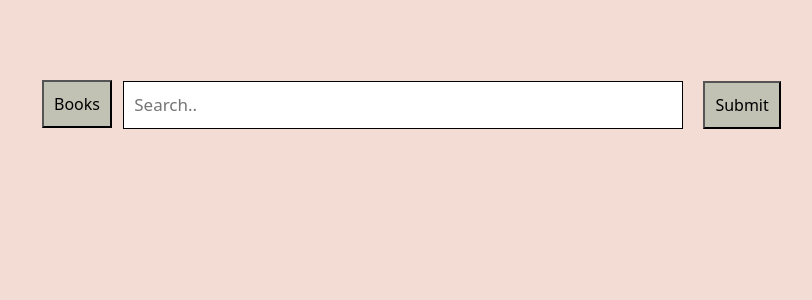
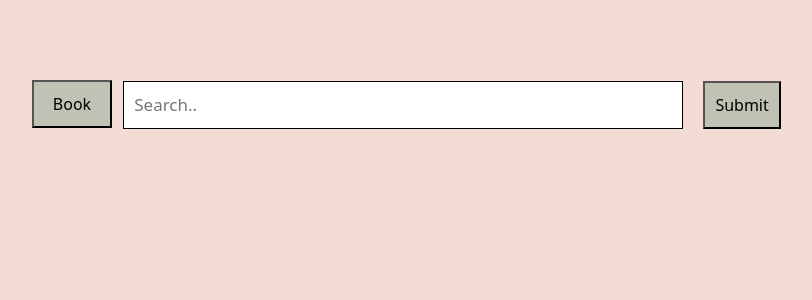
Before and after one commit to oforiwaasam/bookshelf, a Flask app: page /search in a window 1280 px wide. Shown: the part 91-391 px from the top of the page, without its empty margins (188-1000 px from the left). Run offline with Flask 2, Linux system fonts and the light colour scheme.

Commit message:
Modified the home and general book page

```diff
--- a/main.py
+++ b/main.py
@@ -39,7 +39,7 @@ def home():
     if request.method=='POST':
         book.key = request.form.get("q")
         book.other_books = ol_book_names(book.key)
-        return render_template('search.html', books=book.other_books)
+        return render_template('search.html',button="Books", books=book.other_books)
     return render_template('home.html')
 
 
@@ -132,9 +132,9 @@ def search():
         book.other_books = ol_book_names(book.key)
 #         book.name = "Book1"
 #         book.other_books = {"Book1":["book_title", "authors_list", "cover_url", "url"], "Book2":["book_title", "authors_list", "cover_url", "url"], "Book3":["book_title", "authors_list", "cover_url", "url"],"Book32":["book_title", "authors_list", "cover_url", "url"]}
-        return render_template('search.html', books=book.other_books)
+        return render_template('search.html',button="Book", books=book.other_books)
 
-    return render_template('search.html', books={})
+    return render_template('search.html',button="Book", books={})
 
 @app.route("/search_author", methods=['GET', 'POST'])
 def search_author():
@@ -144,11 +144,11 @@ def search_author():
         if(search[0]==0):
             book.other_books = search[1]
             print(book.other_books)
-            return render_template('search.html', books=book.other_books)
+            return render_template('search.html',button="Author", books=book.other_books)
         else:
-            return render_template('search.html', subtitle=f'Did you mean.. {search[1]}', books={})
+            return render_template('search.html',button="Author", subtitle=f'Did you mean.. {search[1]}', books={})
 
-    return render_template('search.html', books={})
+    return render_template('search.html',button="Author", books={})
 
 @app.route("/search_ISBN", methods=['GET', 'POST'])
 def search_ISBN():
@@ -156,8 +156,8 @@ def search_ISBN():
     if request.method=='POST':
         book.key = request.form.get("q")
         book.other_books = ol_isbn(book.key)
-        return render_template('search.html', books=book.other_books)
-    return render_template('search.html', books={})
+        return render_template('search.html',button="ISBN", books=book.other_books)
+    return render_template('search.html',button="ISBN", books={})
 
 @app.route("/search_topics", methods=['GET', 'POST'])
 def search_topics():
@@ -165,8 +165,8 @@ def search_topics():
     if request.method=='POST':
         book.key = request.form.get("q")
         book.other_books = ol_subjects(book.key)
-        return render_template('search.html', books=book.other_books)
-    return render_template('search.html', books={})
+        return render_template('search.html',button="Topics", books=book.other_books)
+    return render_template('search.html',button="Topics", books={})
 
 @app.route("/search_open_ID", methods=['GET', 'POST'])
 def search_open_ID():
@@ -174,9 +174,9 @@ def search_open_ID():
     if request.method=='POST':
         book.key = request.form.get("q")
         book.other_books = ol_work_id(book.key)
-        return render_template('search.html', books=book.other_books)
+        return render_template('search.html',button="ID", books=book.other_books)
 
-    return render_template('search.html', books={})
+    return render_template('search.html',button="ID", books={})
 
 if __name__ == '__main__':
     app.run(debug=True, host="0.0.0.0")
--- a/static/main.css
+++ b/static/main.css
@@ -100,13 +100,12 @@ a.article-title:hover {
   text-decoration: none;
 }
 
-/* .home_button2{
+
+.home_button2{
   background-color: #C1C2B4;
+  margin-top:10px;
   padding: 6px;
-  margin-right: 10px;
-  text-decoration: none;
-  position:absolute;
-} */
+}
 
 
 /* style background of search bar */
@@ -218,16 +217,6 @@ a.article-title:hover {
   animation-duration: 1.5s;
 }
 
-/* @-webkit-keyframes fade {
-  from {opacity: .4}
-  to {opacity: 1}
-}
-
-@keyframes fade {
-  from {opacity: .4}
-  to {opacity: 1}
-} */
-
 .slide_show_container_textbook{
   max-width: 1000px;
   position: relative;
@@ -288,6 +277,7 @@ a.article-title:hover {
 }
 .drop-down-button{
   background-color: #C1C2B4;
+  width: 80px;
   color: black;
   padding: 10px;
   border-color:black
@@ -300,9 +290,9 @@ a.article-title:hover {
 .dcontent{
   display: none;
   position: absolute;
-  margin-left: -47px;
-  text-align:left;
-  right: 320px;
+/*   margin-left: -47px; */
+  text-align:center;
+  right: 330px;
   margin-top: 60px;
 /*   background-color: #C1C2B4; */
 }
--- a/templates/home.html
+++ b/templates/home.html
@@ -1,6 +1,5 @@
 <div class="home_img">
     <div class= "searchnav" style="width:800px; margin:0 auto;">
-<!--             <button class="drop-down-button_home">Books</button> -->
         <div class="dcontent_home">
             <ul>
                 <a href="/search"> <button class="home_button">Books</button> </a>
@@ -15,7 +14,8 @@
         <form method="POST" action="/home" >
 <!--             <button class ="home_button">Options</button> -->
             <input type="text" name="q" placeholder="Search Book..">
-<!--             <input class ="home_button2" type="submit" name="form" value="Submit"> -->
+            <br>
+            <input class ="home_button2" type="submit" name="form" value="Submit">
         </form>
     </div>
 </div>
--- a/templates/search.html
+++ b/templates/search.html
@@ -1,7 +1,7 @@
 <div class="top_search">
     <div class= "searchbar" style="width:800px; margin:0 auto;">
             <div class="drop-down">
-                <button class="drop-down-button">Books</button>
+                <button class="drop-down-button">{{button}}</button>
                 <div class="dcontent">
                 <ul>
                     <a href="/search"> <button class="book_button">Books</button> </a>
@@ -38,6 +38,7 @@
 
 <div class=book_collection>
     {% for key,value in books.items() %}
+<!--             <p>{{key.split('/')[-1].split('.')[0]}}</p> -->
             <a href="/book_page/{{key}}"><button class="book_cover_button"><img class="book_cover" src={{key}} alt={{key}}> </button></a>
 
     {% endfor %}
```
Also changed, not shown: templates/book_page.html (+8 -4 lines).
